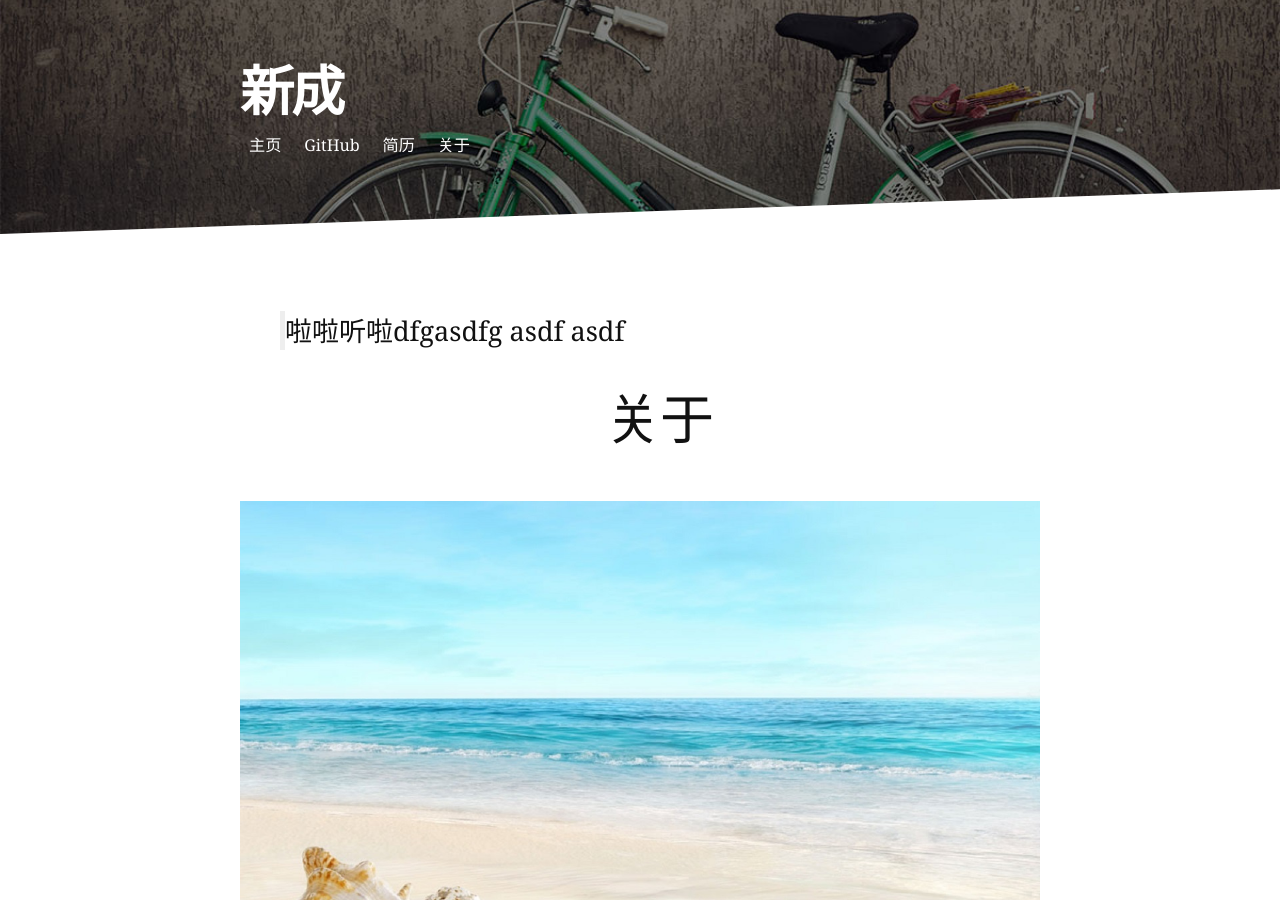
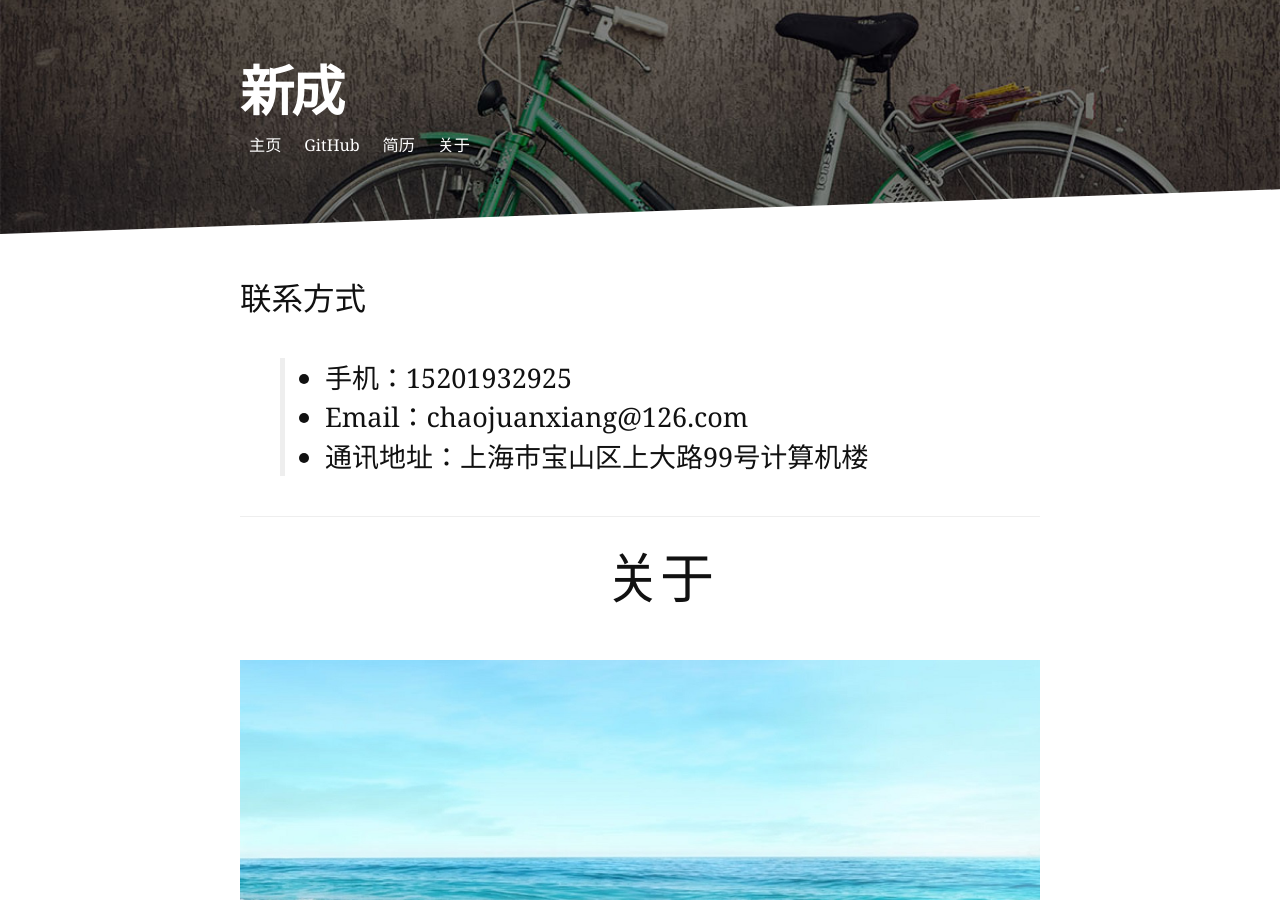
Before and after one commit to JunFuXu/JunFuXu.github.io, a Jekyll site: the page built from about.md, in a window 1280 px wide and 900 px high. Built offline with Jekyll 4.4.1, drawn with Linux system fonts in a browser that asks for light colours; Markdown is read by kramdown in place of the engine named in the settings.

Commit message:
Signed-off-by: xujunfu <xujunfu@shu.edu.cn>

```diff
--- a/about.md
+++ b/about.md
@@ -3,7 +3,14 @@ layout: default
 title: 关于 新成
 ---
 
-> 啦啦听啦dfgasdfg asdf asdf
+
+### 联系方式
+>- 手机：15201932925
+>- Email：chaojuanxiang@126.com
+>- 通讯地址：上海市宝山区上大路99号计算机楼
+
+---
+
 
 <div class="post">
 	<h1 class="pageTitle">关于</h1>
```
